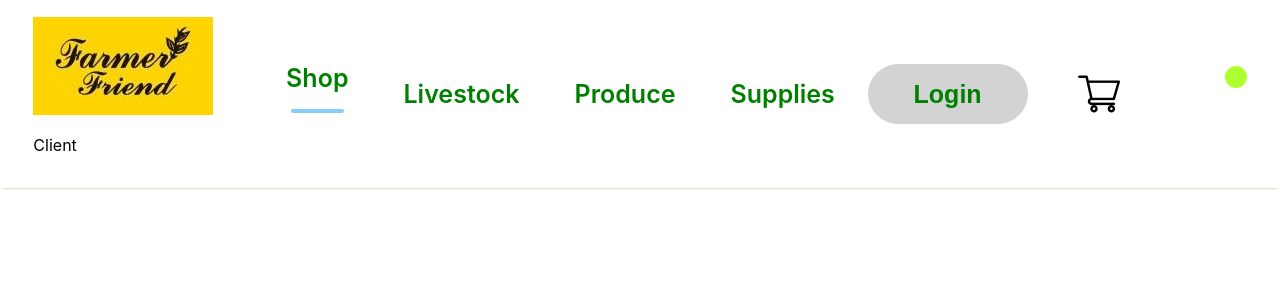
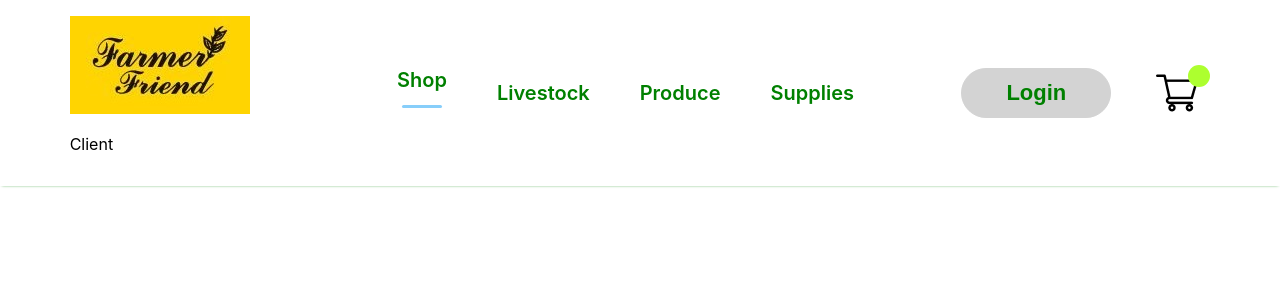
Before and after one commit to elvaplazola/FarmerFriends, a React (Create React App) app in the folder frontend/: page / in a window 1280 px wide. Shown: the top 300 px of the page. Built offline with nearby package versions, Linux system fonts and the light colour scheme.

Commit message:
edit cart icon

```diff
--- a/frontend/src/Components/Navbar/Navbar.css
+++ b/frontend/src/Components/Navbar/Navbar.css
@@ -1,7 +1,7 @@
 .navbar {
   display: flex;
   justify-content: space-around;
-  padding: 17px;
+  padding: 16px;
   box-shadow: 0 1px 3px -2px green;
 }
 
@@ -14,16 +14,16 @@
 .nav_logo p {
   color: green;
   font-size: 38px;
-  font-weight: 700;
+  font-weight: 600;
 }
 
 .nav-menu {
   display: flex;
   align-items: center;
   list-style: none;
-  gap: 55px;
+  gap: 50px;
   color: green;
-  font-size: 25px;
+  font-size: 20px;
   font-weight: 600;
 }
 
@@ -33,21 +33,21 @@
   align-items: center;
   justify-content: center;
   cursor: pointer;
-  gap: 4px;
+  gap: 3px;
 }
 
 .nav-menu hr {
   border: none;
-  height: 4px;
-  width: 85%;
+  height: 3px;
+  width: 80%;
   background: lightskyblue;
-  border-radius: 11px;
+  border-radius: 10px;
 }
 
 .nav-login-cart {
   display: flex;
   align-items: center;
-  gap: 50px;
+  gap: 45px;
 }
 
 .nav-login-cart button:active {
@@ -55,16 +55,16 @@
 }
 
 .nav-login-cart button {
-  height: 60px;
-  width: 160px;
+  height: 50px;
+  width: 150px;
   outline: none;
   border: 1px solid lightgray;
   border-radius: 70px;
-  font-weight: 550;
+  font-weight: 600;
   background: lightgray;
   cursor: pointer;
   color: green;
-  font-size: 25px;
+  font-size: 22px;
 }
 
 .nav-cart-count {
@@ -74,7 +74,7 @@
   height: 22px;
   width: 22px;
   margin-top: -35px;
-  margin-left: 55px;
+  margin-left: -55px;
   border-radius: 11px;
   font-size: 14px;
   color: gainsboro;
```
